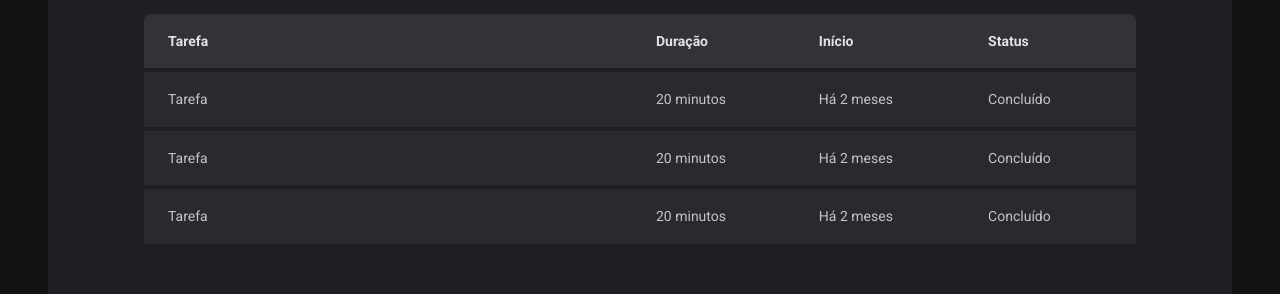
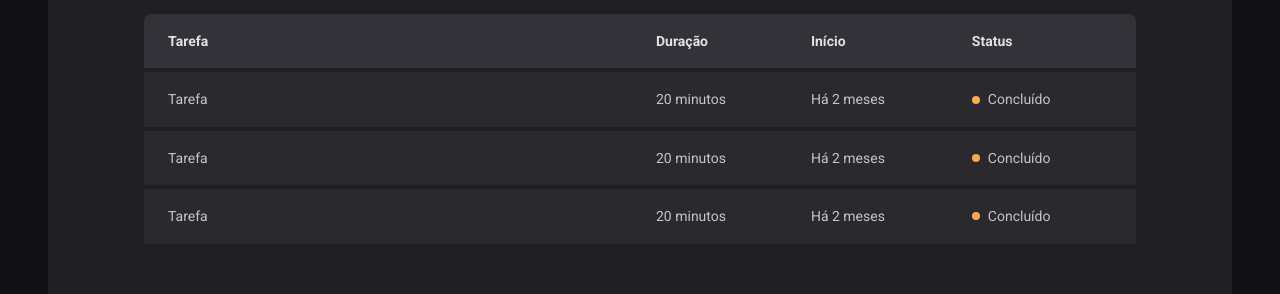
Before and after one commit to andersonbuenos/ignite-timer, a React (Vite) app: page /history in a window 1280 px wide. Shown: the part 270-564 px from the top of the page. Built offline with nearby package versions, Linux system fonts and the light colour scheme; the HTML template or start-up script is replaced by a standard one.

Commit message:
Inserido um objeto que aponte o status concluído e demais com uma cor padrão para casa

```diff
--- a/src/pages/HIstory/index.tsx
+++ b/src/pages/HIstory/index.tsx
@@ -1,4 +1,4 @@
-import { HistoryContainer, HistoryList } from "./styles"
+import { HistoryContainer, HistoryList, Status } from "./styles"
 
 export function History() {
     return (
@@ -20,19 +20,25 @@
                       <td>Tarefa</td>
                       <td>20 minutos</td>
                       <td>Há 2 meses</td>
-                      <td>Concluído</td>
+                      <td>
+                        <Status statusColor="green">Concluído</Status>
+                      </td>
                     </tr>
                     <tr>
                       <td>Tarefa</td>
                       <td>20 minutos</td>
                       <td>Há 2 meses</td>
-                      <td>Concluído</td>
+                      <td>
+                        <Status statusColor="green">Concluído</Status>
+                      </td>
                     </tr>
                     <tr>
                       <td>Tarefa</td>
                       <td>20 minutos</td>
                       <td>Há 2 meses</td>
-                      <td>Concluído</td>
+                      <td>
+                        <Status statusColor="green">Concluído</Status>
+                      </td>
                     </tr>
                 </tbody>
             </table>
--- a/src/pages/HIstory/styles.ts
+++ b/src/pages/HIstory/styles.ts
@@ -62,3 +62,22 @@
 
   }
 `
+
+interface StatusProps {
+  statusColor: 'yellow' | 'red' | 'green';
+}
+
+export const Status = styled.span<StatusProps>`
+  display: flex;
+  align-items: center;
+  gap: 0.5rem;
+
+  &::before {
+    content: '';
+    width: 0.5rem;
+    height: 0.5rem;
+    border-radius: 50%;
+    background: ${(props) => props.theme['yellow-500']};
+  }
+
+`
```
